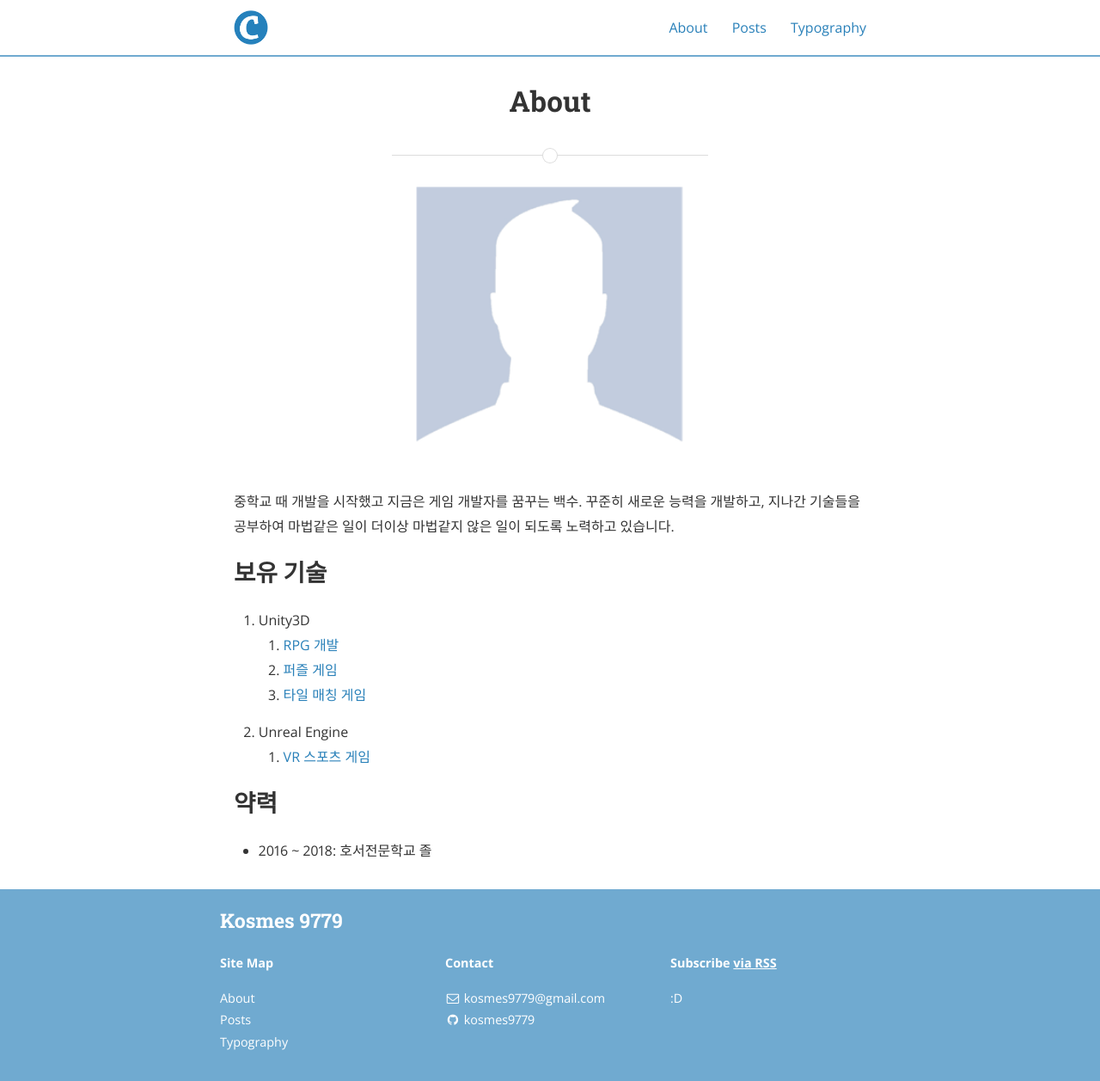
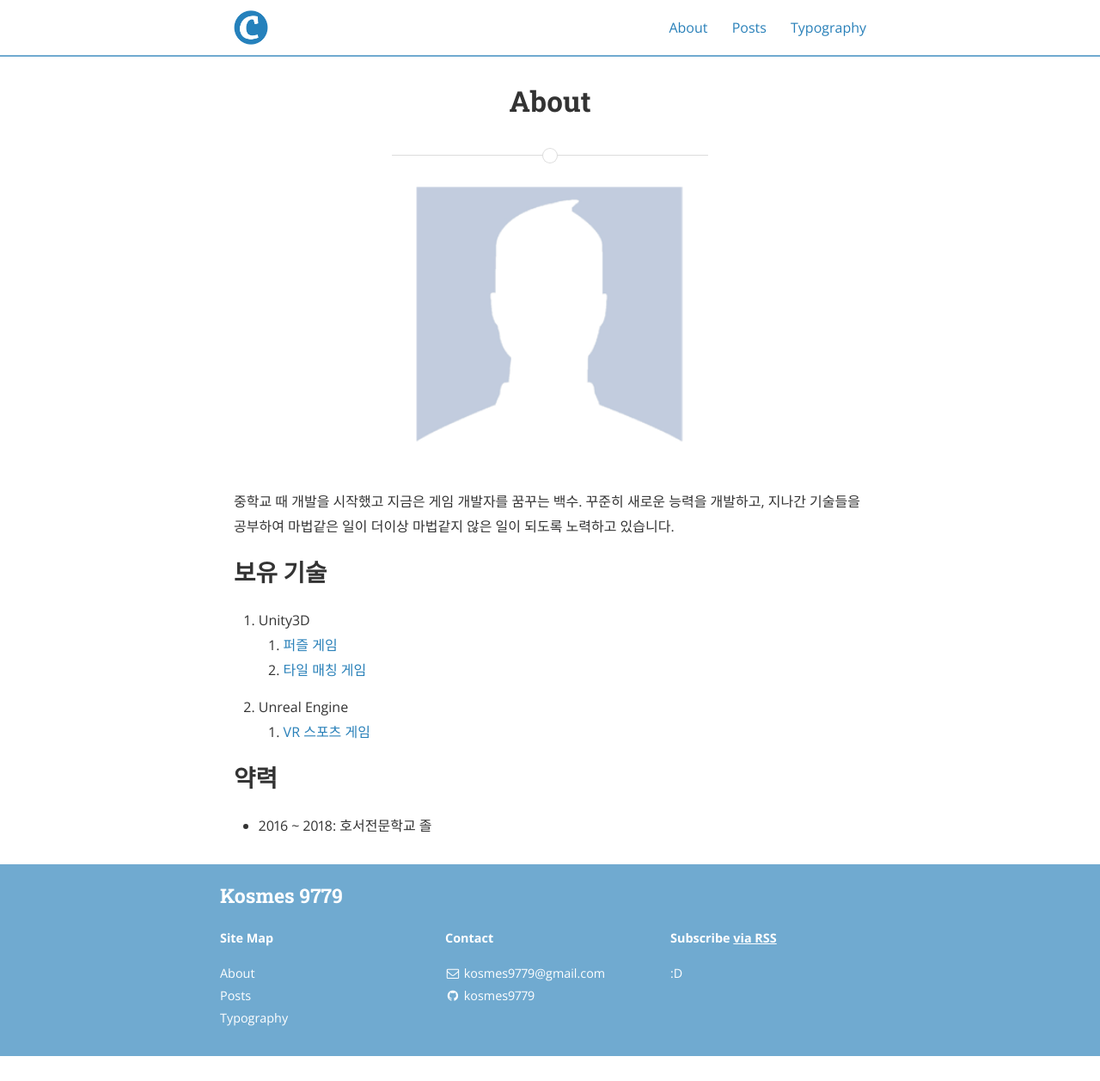
Before and after one commit to kosmes/kosmes.github.io, a Jekyll site: the page built from about.md, in a window 1280 px wide. Shown: the whole page at 86% size. Built offline with Jekyll 4.4.1, drawn with Linux system fonts in a browser that asks for light colours; nearby versions of some CDN libraries; after the commit the page ends 1228 px from its top, so only the background shows below that.

Commit message:
소개 페이지 업데이트

```diff
--- a/about.md
+++ b/about.md
@@ -12,11 +12,10 @@ permalink: /about/
 ## 보유 기술
 
 1. Unity3D
-    1. [RPG 개발]()
     1. [퍼즐 게임](https://kosmes.github.io/portfolio/2019/02/22/junkulet.html)
     1. [타일 매칭 게임](https://kosmes.github.io/portfolio/2019/02/22/8bit.ch.html)
 1. Unreal Engine
-    1. [VR 스포츠 게임]()
+    1. [VR 스포츠 게임](https://kosmes.github.io/portfolio/2019/03/04/vr-sport.html)
 
 ## 약력
 
```
